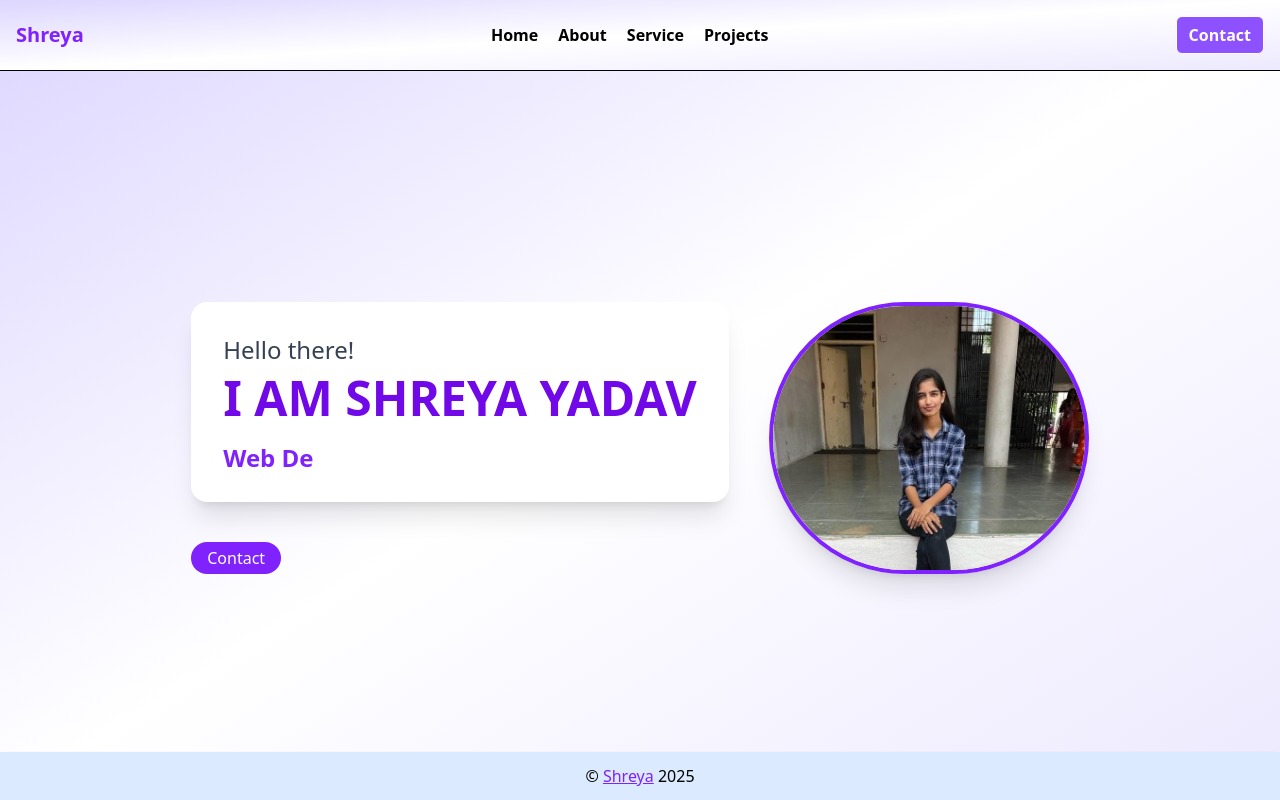
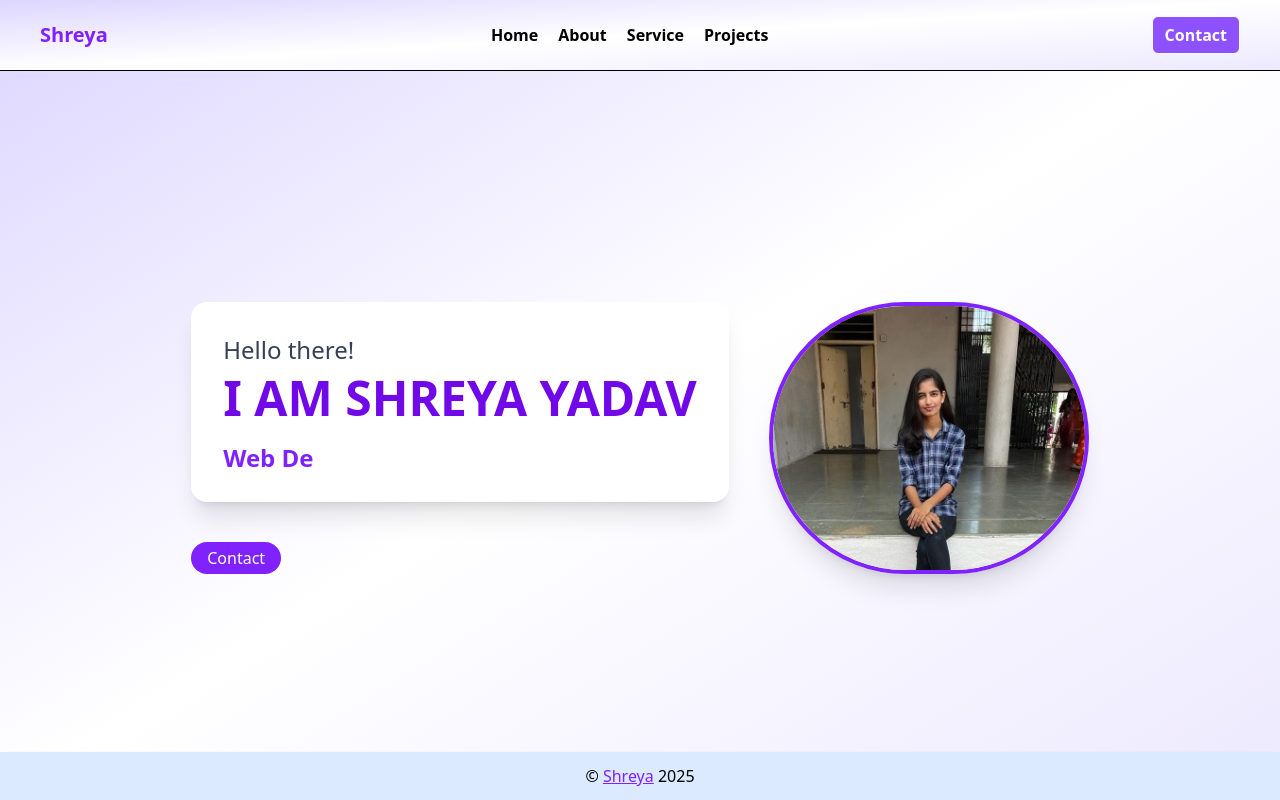
Before and after one commit to shreyay4060/Personal-Portfolio, a React (Vite) app: page / in a window 1280 px wide. Shown: the top 800 px of the page. Built offline with nearby package versions, Linux system fonts and the light colour scheme.

Commit message:
navbar updated

```diff
--- a/src/components/nabar/Navbar.jsx
+++ b/src/components/nabar/Navbar.jsx
@@ -2,7 +2,7 @@ import React from "react";
 
 export default function Navbar() {
   return (
-    <div className="fixed top-0 left-0 w-full z-50 border-b bg-gradient-to-br from-violet-200 via-white to-violet-100">
+    <div className="fixed top-0 left-0 px-6 w-full z-50 border-b bg-gradient-to-br from-violet-200 via-white to-violet-100">
       <div className="flex font-semibold text-md justify-between items-center flex-col lg:flex-row gap-4 p-4">
         <div className="font-bold text-xl text-violet-600">Shreya</div>
         <ul className="flex gap-5">
```
